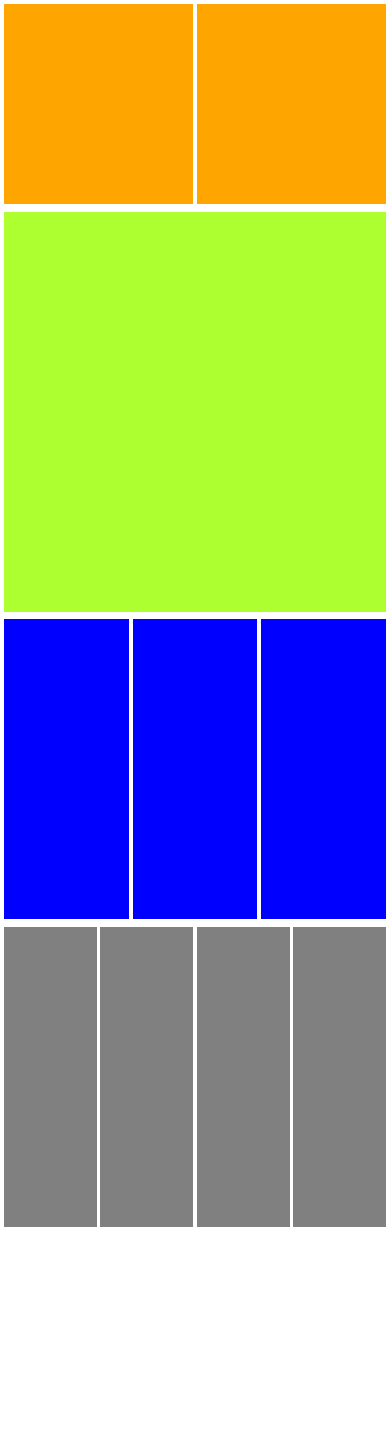
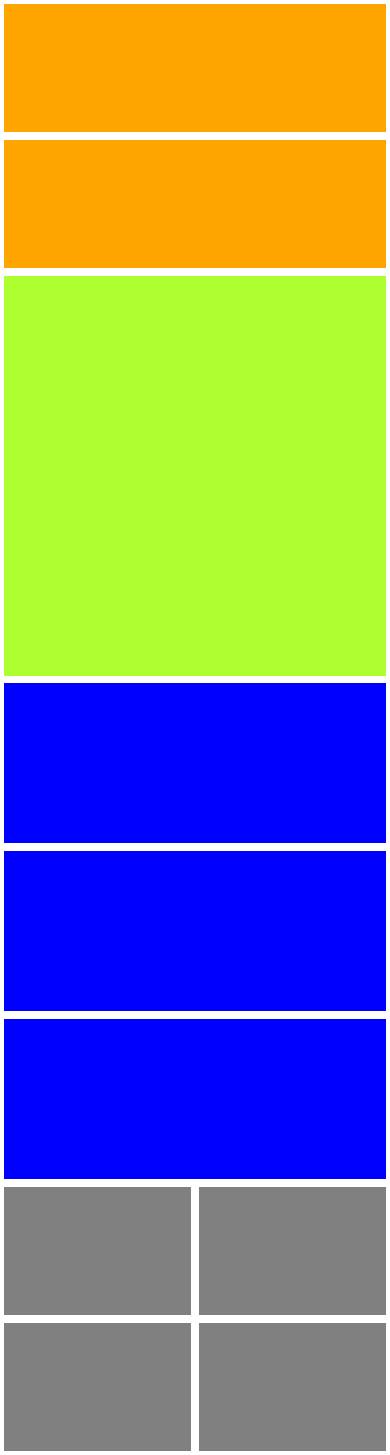
Before and after one commit to Luizricci/atividade-6-html, a plain HTML site: page index.html in a window 390 px wide. Before the commit the page ends 1231 px from the top, so only its background shows below. Drawn offline with Linux system fonts and the light colour scheme.

Commit message:
feat: finish project

```diff
--- a/index.html
+++ b/index.html
@@ -1,33 +1,38 @@
 <!DOCTYPE html>
-<html lang="en">
+<html lang="pt-br">
 <head>
     <meta charset="UTF-8">
     <meta name="viewport" content="width=device-width, initial-scale=1.0">
     <link rel="stylesheet" href="./styles/styles.css">
-    <title>Responsividade</title>
+    <title>Home</title>
 </head>
 <body>
-    <header class="div-init">
-        <div class="init-1"></div>
-        <div class="init-2"></div>
+    <header class="header">
+        <section class="section-header">
+            <div class="bloco-01"></div>
+            <div class="bloco-02"></div>
+        </section>
     </header>
-
-    <main class="style-center">
+    <main class="conteudo-center">
         <div class="center"></div>
     </main>
 
-    <section class="quadrado">
+    <section class="conteudo">
         <div class="quadrado-1"></div>
         <div class="quadrado-2"></div>
         <div class="quadrado-3"></div>
     </section>
 
 
-    <footer class="quadrado-menor">
-        <div class="menor-1"></div>
-        <div class="menor-2"></div>
-        <div class="menor-3"></div>
-        <div class="menor-4"></div>
+    <footer class="footer">
+        <section class="section-footer-01">
+            <div class="bloco-1"></div>
+            <div class="bloco-2"></div>
+        </section>
+        <section class="section-footer-02">
+            <div class="bloco-3"></div>
+            <div class="bloco-4"></div>
+        </section>
     </footer>
 </body>
 </html>
--- a/styles/styles.css
+++ b/styles/styles.css
@@ -3,23 +3,28 @@
     padding: 0;
     box-sizing: border-box;
 }
-.div-init {
+
+.section-header {
     display: flex;
-    gap: 1%;
+    flex-direction: row;
+    gap: 1.5rem;
     padding: 1%;
 }
 
-.init-1{
+.bloco-01{
+    display: flex;
     background-color: orange;
     width: 50%;
-    height: 200px;
+    height: 15.5rem;
 }
-.init-2{
+
+.bloco-02{
+    display: flex;
     background-color: orange;
     width: 50%;
-    height: 200px;
+    height: 15.5rem;
 }
-.style-center{
+.conteudo-center{
     display: flex;
     gap: 1%;
     padding: 1%;
@@ -27,9 +32,9 @@
 .center{
     background-color: greenyellow;
     width: 100%;
-    height: 400px;
+    height: 35rem;
 }
-.quadrado{
+.conteudo{
     display: flex;
     gap: 1%;
     padding: 1%;
@@ -37,44 +42,230 @@
 .quadrado-1{
     background-color: blue;
     width: 50%;
-    height: 300px;
+    height: 20rem;
 }
 .quadrado-2{
     background-color: blue;
     width: 50%;
-    height: 300px;
+    height: 20rem;
 }
 .quadrado-3{
     background-color: blue;
     width: 50%;
-    height: 300px;
+    height: 20rem;
 }
 
+.footer {
+    flex-direction: row;
+    display: flex;
+    width: 100%;
+    height: 100%;
+}
 
-
-.quadrado-menor{
+.section-footer-01{
+    width: 100%;
     display: flex;
     gap: 1%;
-    padding: 1%;
+    padding: 0.25%;
 }
-.menor-1{
+.bloco-1{
     background-color: grey;
     width: 50%;
-    height: 300px;
+    height: 20rem;
 }
-.menor-2{
+.bloco-2{
     background-color: grey;
     width: 50%;
-    height: 300px;
+    height: 20rem;
 }
 
-.menor-3{
+.section-footer-02{
+    width: 100%;
+    display: flex;
+    gap: 1%;
+    padding: 0.25%;
+}
+
+.bloco-3{
     background-color: grey;
     width: 50%;
-    height: 300px;
+    height: 20rem;
 }
- .menor-4{
+ .bloco-4{
     background-color: grey;
     width: 50%;
-    height: 300px;
+    height: 20rem;
 }
+
+@media (max-width: 768px) {
+    .section-header {
+        flex-direction: column;
+        height: auto;
+        padding: 1%;
+        gap: 0.5rem;
+    }
+    .bloco-01 {
+        width: 100%;
+        height: 8rem;
+    }
+
+    .bloco-02 {
+        width: 100%;
+        height: 8rem;
+    }
+
+    .conteudo-center{
+        display: flex;
+        gap: 1%;
+        padding: 1%;
+    }
+    .center{
+        width: 100%;
+        height: 25rem;
+    }
+    .conteudo{
+        display: flex;
+        gap: 0.5rem;
+        padding: 1%;
+        flex-direction: column;
+    }
+    .quadrado-1{
+        width: 100%;
+        height: 10rem;
+    }
+    .quadrado-2{
+        width: 100%;
+        height: 10rem;
+    }
+    .quadrado-3{
+        width: 100%;
+        height: 10rem;
+    }
+
+    .footer {
+        display: flex;
+        flex-direction: column;
+    }
+
+    .section-footer-01{
+        display: flex;
+        gap: 0.5rem;
+        padding: 1%;
+        flex-direction: row;
+    }
+    .bloco-1{
+
+        width: 50%;
+        height: 8rem;
+    }
+    .bloco-2{
+
+        width: 50%;
+        height: 8rem;
+    }
+
+    .section-footer-02 {
+        display: flex;
+        gap: 0.5rem;
+        padding: 1%;
+        flex-direction: row;
+    }
+
+    .bloco-3{
+
+        width: 50%;
+        height: 8rem;
+    }
+     .bloco-4{
+
+        width: 50%;
+        height: 8rem;
+    }
+}
+
+@media (max-width: 320px) {
+    .section-header {
+        flex-direction: column;
+        height: auto;
+        padding: 1%;
+        gap: 0.5rem;
+    }
+    .bloco-01 {
+        width: 100%;
+        height: 8rem;
+    }
+
+    .bloco-02 {
+        width: 100%;
+        height: 8rem;
+    }
+
+    .conteudo-center{
+        display: flex;
+        gap: 1%;
+        padding: 1%;
+        margin-top: 0.5rem;
+    }
+    .center{
+        width: 100%;
+        height: 10rem;
+    }
+    .conteudo{
+        display: flex;
+        gap: 0.5rem;
+        padding: 1%;
+        flex-direction: column;
+        margin-top: 0.5rem;
+    }
+    .quadrado-1{
+        width: 100%;
+        height: 12rem;
+    }
+    .quadrado-2{
+        width: 100%;
+        height: 12rem;
+    }
+    .quadrado-3{
+        width: 100%;
+        height: 12rem;
+    }
+
+    .footer {
+        display: flex;
+        flex-direction: column;
+        margin-top: 0.5rem;
+        gap: 0;
+    }
+
+    .section-footer-01{
+        display: flex;
+        gap: 0;
+        padding: 0;
+        flex-direction: row;
+    }
+    .bloco-1{
+        width: 50%;
+        height: 4rem;
+    }
+    .bloco-2{
+        width: 50%;
+        height: 4rem;
+    }
+
+    .section-footer-02 {
+        display: flex;
+        gap: 0;
+        padding: 0;
+        flex-direction: row;
+
+    }
+
+    .bloco-3{
+        width: 50%;
+        height: 4rem;
+    }
+     .bloco-4{
+        width: 50%;
+        height: 4rem;
+    }
+}
```
